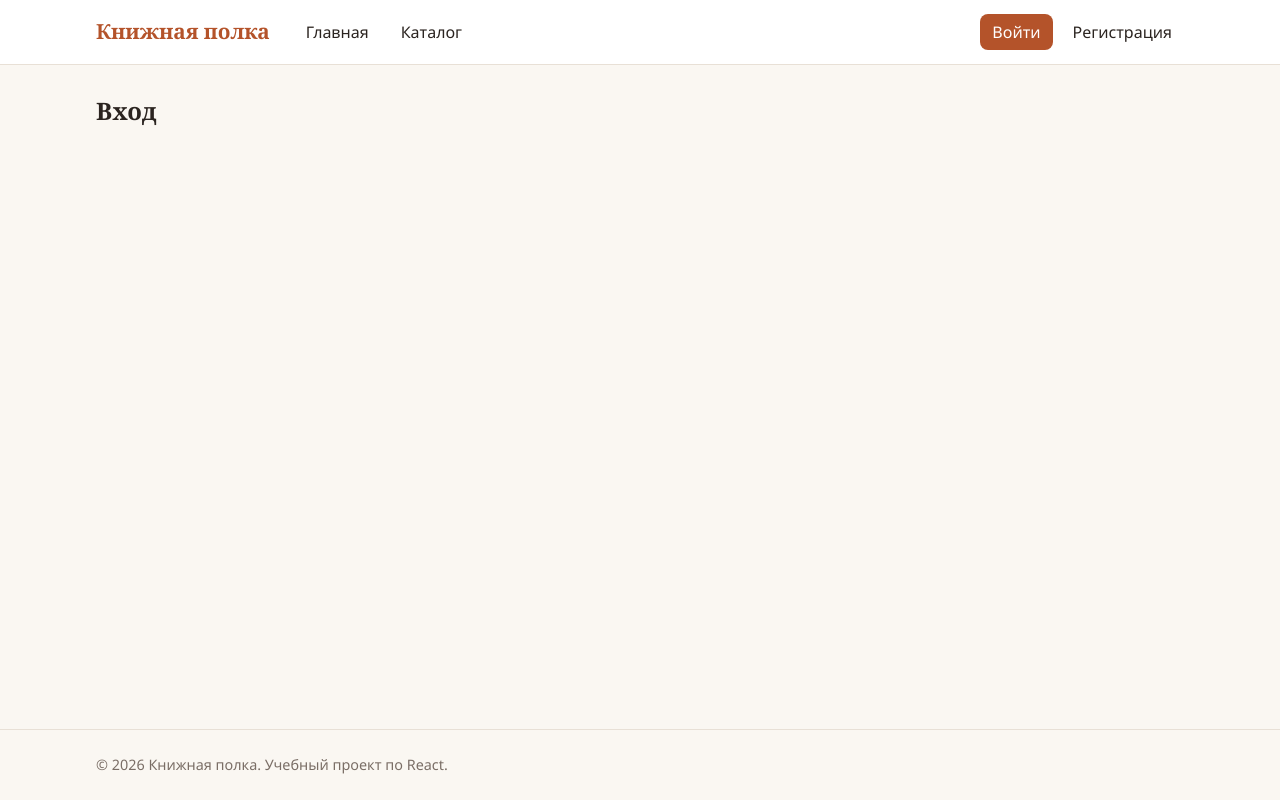
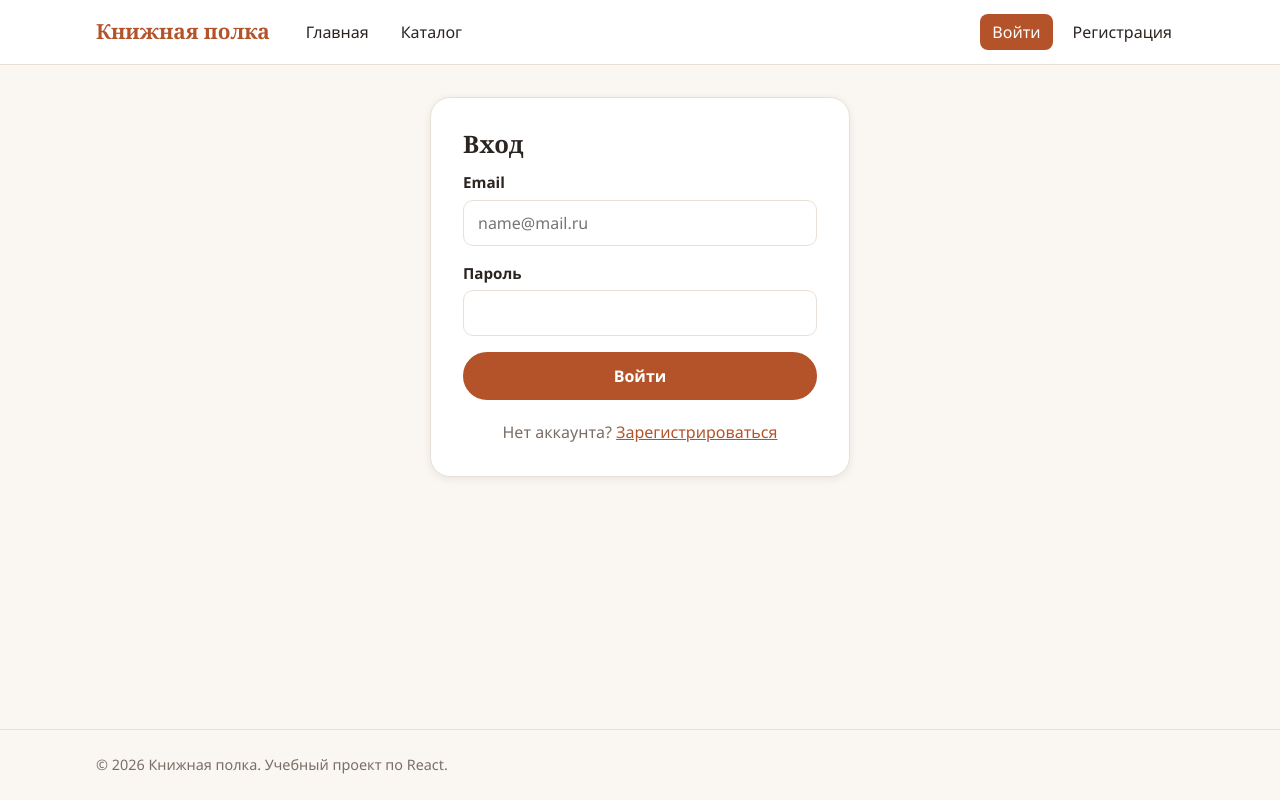
Before and after one commit to refaxD/RKSI_homework, a React (Vite) app: page /login in a window 1280 px wide. Built offline with nearby package versions, Linux system fonts and the light colour scheme.

Commit message:
feat: add login form with error message

```diff
--- a/src/pages/Login.jsx
+++ b/src/pages/Login.jsx
@@ -1,7 +1,67 @@
+import { useState } from "react";
+import { Link, useNavigate } from "react-router-dom";
+import { useAuth } from "../context/AuthContext";
+import FormField from "../components/FormField";
+import Button from "../components/Button";
+
 function Login() {
+  const [form, setForm] = useState({ email: "", password: "" });
+  const [error, setError] = useState("");
+  const { login } = useAuth();
+  const navigate = useNavigate();
+
+  function handleChange(event) {
+    const { name, value } = event.target;
+    setForm({ ...form, [name]: value });
+  }
+
+  function handleSubmit(event) {
+    event.preventDefault();
+
+    if (!form.email.trim() || !form.password) {
+      setError("Заполните email и пароль");
+      return;
+    }
+
+    const success = login(form.email.trim().toLowerCase(), form.password);
+
+    if (!success) {
+      setError("Неверный email или пароль");
+      return;
+    }
+
+    navigate("/account");
+  }
+
   return (
-    <section className="page">
+    <section className="page auth">
       <h1>Вход</h1>
+
+      <form className="form" onSubmit={handleSubmit} noValidate>
+        <FormField
+          label="Email"
+          name="email"
+          type="email"
+          value={form.email}
+          onChange={handleChange}
+          placeholder="name@mail.ru"
+        />
+        <FormField
+          label="Пароль"
+          name="password"
+          type="password"
+          value={form.password}
+          onChange={handleChange}
+        />
+
+        {error && <p className="form__error">{error}</p>}
+
+        <Button type="submit">Войти</Button>
+      </form>
+
+      <p className="auth__hint">
+        Нет аккаунта? <Link to="/register">Зарегистрироваться</Link>
+      </p>
     </section>
   );
 }
```
